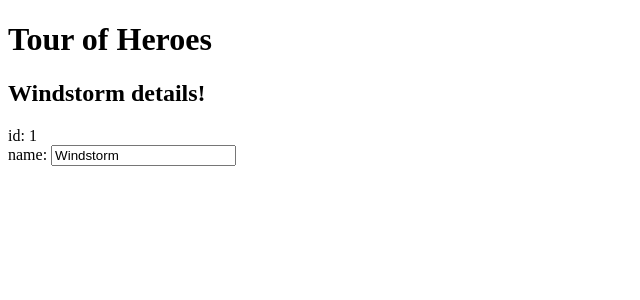
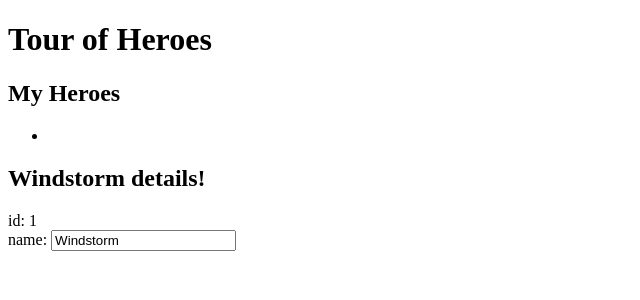
Before and after one commit to fengchang618gmail/angular-tour-of-heroes1, an Angular app: page / in a window 1280 px wide. Shown: the top 300 px of the page, without its empty margins (0-640 px from the left). Built offline with nearby package versions, Linux system fonts and the light colour scheme.

Commit message:
display the hero names in an unordered list

```diff
--- a/src/app/app.component.html
+++ b/src/app/app.component.html
@@ -1,5 +1,13 @@
 <!--The whole content below can be removed with the new code.-->
 <h1>{{title}}</h1>
+
+<h2>My Heroes</h2>
+<ul>
+	<li>
+		<!-- each hero goes here -->
+	</li>
+</ul>
+
 <h2>{{hero.name}} details!</h2>
 <div><label>id: </label>{{hero.id}}</div>
 <div>
```
